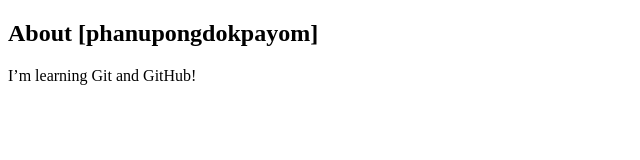
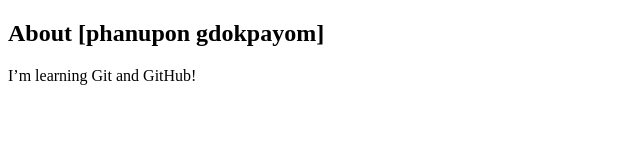
Before and after one commit to Phanupongfan/git-local-remote, a plain HTML site: page about.html in a window 1280 px wide. Shown: the full height of the page, 0-640 px from the left. Drawn offline with Linux system fonts and the light colour scheme.

Commit message:
add file about.html

```diff
--- a/about.html
+++ b/about.html
@@ -6,7 +6,7 @@
     <title>Document</title>
 </head>
 <body>
-    <h2>About [phanupongdokpayom]</h2>
+    <h2>About [phanupon gdokpayom]</h2>
     <p>I’m learning Git and GitHub!</p>
 </body>
 </html>
```
